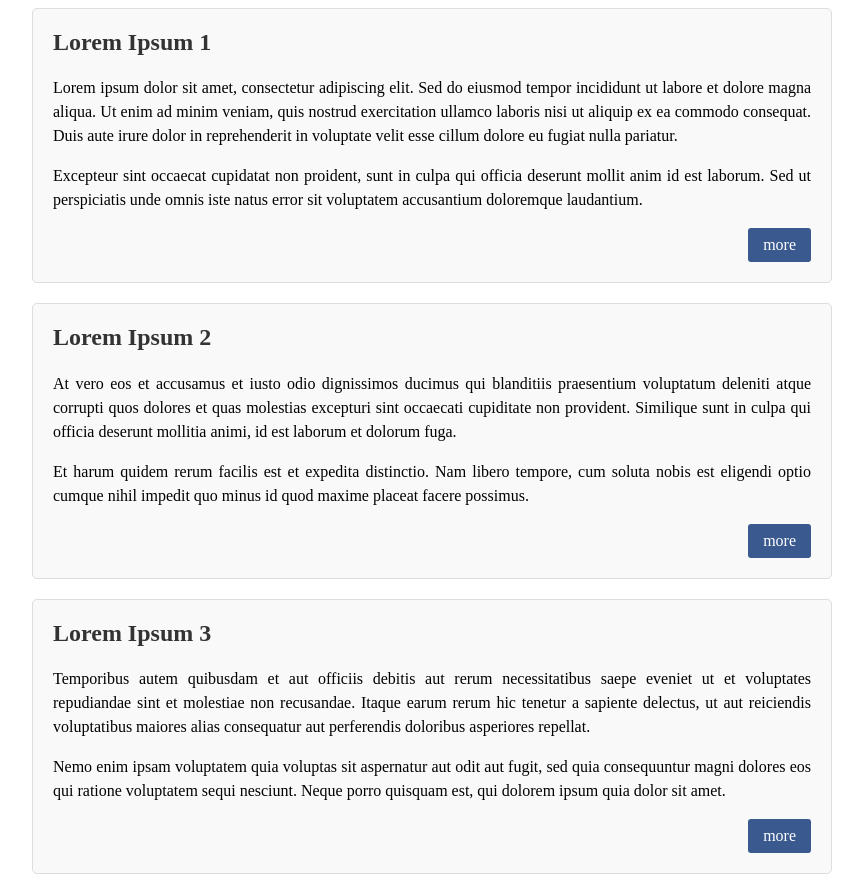
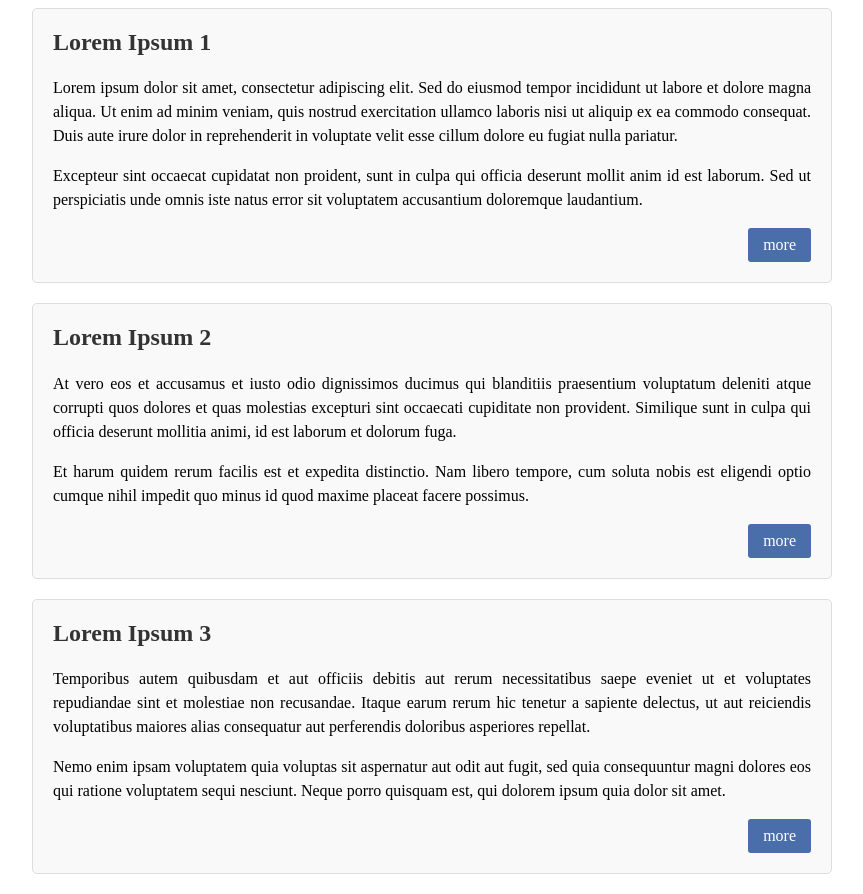
Before and after one commit to Is-Lama-learn/task-9, a plain HTML site: page index.html in a window 1280 px wide. Shown: the whole page, without its empty margins (208-1071 px from the left). Drawn offline with Linux system fonts and the light colour scheme.

Commit message:
Update style.css

```diff
--- a/styles/style.css
+++ b/styles/style.css
@@ -41,7 +41,7 @@ p, a, h1 {
   padding: 8px 15px;
   text-decoration: none;
   color: #fff;
-  background-color: #3A5A8F;
+  background-color: #4a6ea9;
   border-radius: 3px;
   border: none;
 }
```
